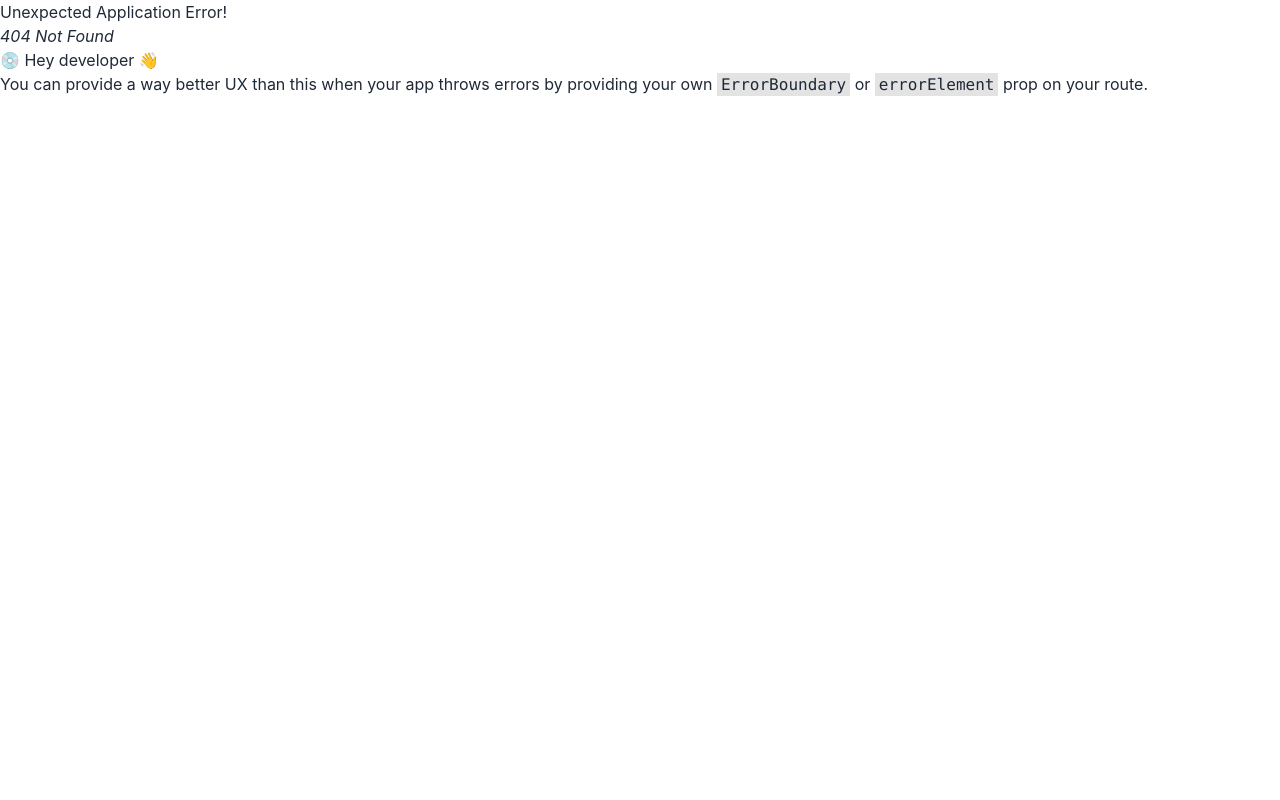
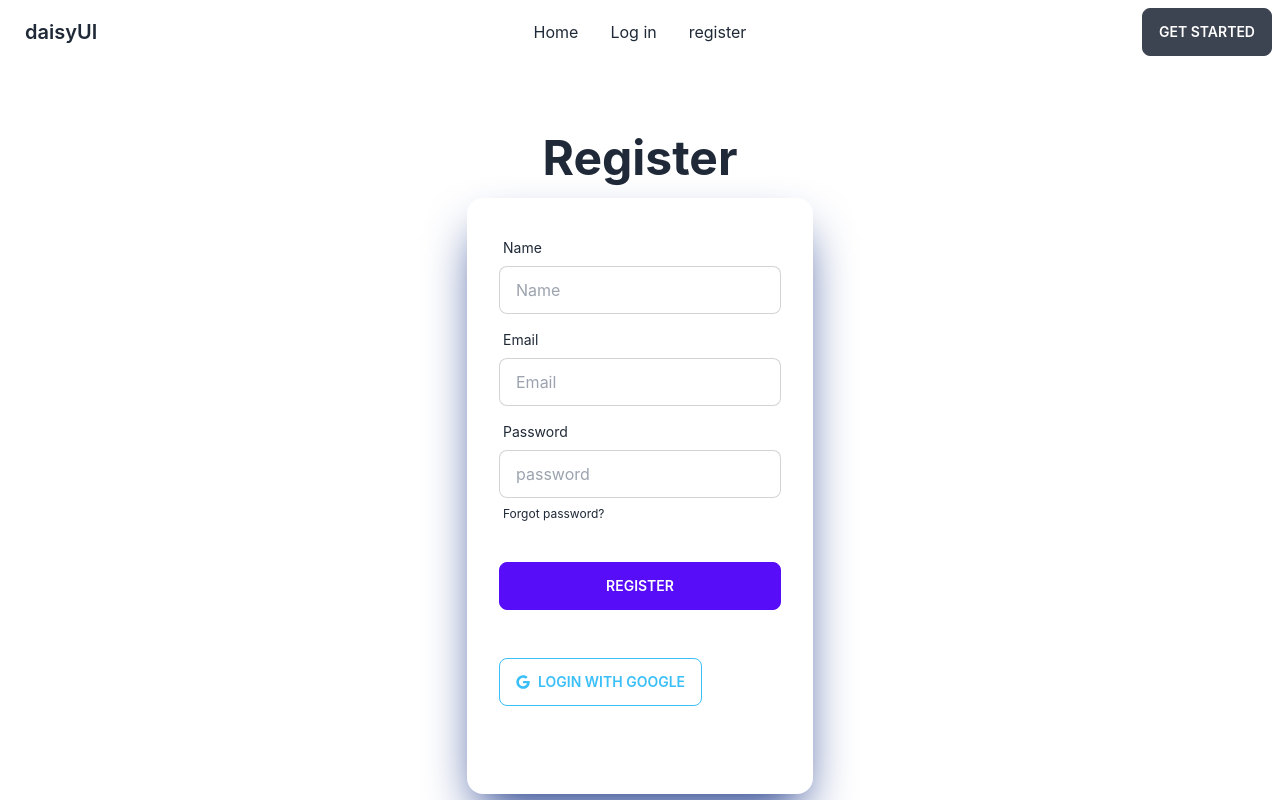
Before and after one commit to tuhin902/demo-assignment12, a React (Create React App) app: page /register in a window 1280 px wide. Before the commit this address had no page. Shown: the top 800 px of the page. Built offline with nearby package versions, Linux system fonts and the light colour scheme; no server answers.

Commit message:
login and register added

```diff
--- a/package.json
+++ b/package.json
@@ -7,8 +7,10 @@
     "@testing-library/react": "^13.4.0",
     "@testing-library/user-event": "^13.5.0",
     "daisyui": "^2.39.0",
+    "firebase": "^9.13.0",
     "react": "^18.2.0",
     "react-dom": "^18.2.0",
+    "react-icons": "^4.6.0",
     "react-router-dom": "^6.4.3",
     "react-scripts": "5.0.1",
     "web-vitals": "^2.1.4"
--- /dev/null
+++ b/src/firebase/firebase.config.js
@@ -0,0 +1,19 @@
+// Import the functions you need from the SDKs you need
+import { initializeApp } from "firebase/app";
+// TODO: Add SDKs for Firebase products that you want to use
+// https://firebase.google.com/docs/web/setup#available-libraries
+
+// Your web app's Firebase configuration
+const firebaseConfig = {
+    apiKey: process.env.REACT_APP_apiKey,
+    authDomain: process.env.REACT_APP_authDomain,
+    projectId: process.env.REACT_APP_projectId,
+    storageBucket: process.env.REACT_APP_storageBucket,
+    messagingSenderId: process.env.REACT_APP_messagingSenderId,
+    appId: process.env.REACT_APP_appId
+};
+
+// Initialize Firebase
+const app = initializeApp(firebaseConfig);
+
+export default app;
--- a/src/index.js
+++ b/src/index.js
@@ -3,11 +3,14 @@ import ReactDOM from 'react-dom/client';
 import './index.css';
 import App from './App';
 import reportWebVitals from './reportWebVitals';
+import AuthProvider from './pages/Shared/AuthProvider/AuthProvider';
 
 const root = ReactDOM.createRoot(document.getElementById('root'));
 root.render(
   <React.StrictMode>
-    <App />
+    <AuthProvider>
+      <App />
+    </AuthProvider>
   </React.StrictMode>
 );
 
--- /dev/null
+++ b/src/pages/Login/Login.js
@@ -0,0 +1,73 @@
+import React from 'react';
+import { useState } from 'react';
+import { useContext } from 'react';
+import { Link, useLocation, useNavigate } from 'react-router-dom';
+import { AuthContext } from '../Shared/AuthProvider/AuthProvider';
+
+const Login = () => {
+
+    const { logIn } = useContext(AuthContext);
+    const [error, setError] = useState();
+    const navigate = useNavigate();
+    const location = useLocation();
+    const from = location.state?.from?.pathname || '/';
+
+    const handleLogin = event => {
+        event.preventDefault();
+        const form = event.target;
+        const email = form.email.value;
+        const password = form.password.value;
+
+        logIn(email, password)
+            .then(result => {
+                const user = result.user;
+                console.log(user);
+                form.reset();
+                navigate(from, { replace: true });
+            })
+            .catch(error => {
+                console.error(error);
+                setError("Password does not match");
+            });
+
+        console.log(email, password);
+    }
+
+    return (
+        <div>
+            <div className="hero min-h-screen ">
+                <div className="hero-content flex-col ">
+                    <div className="text-center lg:text-left">
+                        <h1 className="text-5xl font-bold">Login now!</h1>
+                    </div>
+
+                    <div className="card flex-shrink-0 w-full max-w-sm shadow-2xl shadow-violet-500 bg-black-100">
+                        <form onSubmit={handleLogin} className="card-body">
+                            <div className="form-control">
+                                <label className="label">
+                                    <span className="label-text font-semibold">Email</span>
+                                </label>
+                                <input name='email' type="text" placeholder="email" className="input input-bordered" />
+                            </div>
+                            <div className="form-control">
+                                <label className="label">
+                                    <span className="label-text font-semibold">Password</span>
+                                </label>
+                                <input name='password' type="password" placeholder="password" className="input input-bordered" />
+                                <label className="label">
+                                    <Link className="label-text-alt link link-hover font-semibold" to='/register'>Create an account?</Link>
+                                </label>
+                                <p className='text-sm text-red-600'>{error}</p>
+                            </div>
+                            <div className="form-control mt-6">
+                                <button className="btn btn-primary">Login</button>
+                            </div>
+                        </form>
+                    </div>
+                </div>
+            </div>
+        </div>
+    );
+};
+
+export default Login;
--- /dev/null
+++ b/src/pages/Register/Register.js
@@ -0,0 +1,87 @@
+import React from 'react';
+import { useContext } from 'react';
+import { FaGoogle } from "react-icons/fa";
+import { GithubAuthProvider, GoogleAuthProvider } from 'firebase/auth';
+import { AuthContext } from '../Shared/AuthProvider/AuthProvider';
+
+const Register = () => {
+
+    const googleProvider = new GoogleAuthProvider();
+    const githubProvider = new GithubAuthProvider();
+
+    const { createUser, signInWithGoogle, signInWithGithib } = useContext(AuthContext);
+
+    const handleRegister = event => {
+        event.preventDefault();
+        const form = event.target;
+        const name = form.name.value;
+        const email = form.email.value;
+        const password = form.password.value;
+
+
+        createUser(email, password)
+            .then(result => {
+                const user = result.user;
+                console.log(user);
+                form.reset();
+            })
+            .catch(error => console.error(error));
+
+    }
+
+    const handleGoogle = () => {
+        signInWithGoogle(googleProvider)
+            .then(result => {
+                const user = result.user;
+                console.log(user);
+            })
+            .catch(error => console.error(error));
+    }
+
+
+    return (
+        <div>
+            <div className="hero min-h-screen bg-black-200">
+                <div className="hero-content flex-col ">
+                    <div className="text-center lg:text-left">
+                        <h1 className="text-5xl font-bold">Register</h1>
+                    </div>
+                    <div className="card flex-shrink-0 w-full max-w-sm shadow-2xl shadow-blue-900 bg-black-100">
+                        <form onSubmit={handleRegister} className="card-body">
+                            <div className="form-control">
+                                <label className="label">
+                                    <span className="label-text">Name</span>
+                                </label>
+                                <input name='name' type="text" placeholder="Name" className="input input-bordered" />
+                            </div>
+                            <div className="form-control">
+                                <label className="label">
+                                    <span className="label-text">Email</span>
+                                </label>
+                                <input name='email' type="text" placeholder="Email" className="input input-bordered" />
+                            </div>
+                            <div className="form-control">
+                                <label className="label">
+                                    <span className="label-text">Password</span>
+                                </label>
+                                <input name='password' type="password" placeholder="password" className="input input-bordered" />
+                                <label className="label">
+                                    <a href="#" className="label-text-alt link link-hover">Forgot password?</a>
+                                </label>
+                            </div>
+                            <div className="form-control mt-6">
+                                <button className="btn btn-primary">Register</button>
+                            </div>
+                            <div className='my-10'>
+                                <button onClick={handleGoogle} className="btn btn-outline btn-info mb-4"><span className='mr-2'><FaGoogle></FaGoogle></span> Login with Google</button>
+                            </div>
+                        </form>
+                    </div>
+                </div>
+            </div>
+        </div>
+
+    );
+};
+
+export default Register;
--- /dev/null
+++ b/src/pages/Shared/AuthProvider/AuthProvider.js
@@ -0,0 +1,57 @@
+import React from 'react';
+import { createContext } from 'react';
+import { createUserWithEmailAndPassword, getAuth, onAuthStateChanged, signInWithEmailAndPassword, signInWithPopup, signOut } from 'firebase/auth';
+import app from '../../../firebase/firebase.config';
+import { useState } from 'react';
+import { useEffect } from 'react';
+
+export const AuthContext = createContext();
+
+const auth = getAuth(app);
+
+const AuthProvider = ({ children }) => {
+
+    const [user, setUser] = useState(null);
+
+    const createUser = (email, password) => {
+        return createUserWithEmailAndPassword(auth, email, password);
+
+    }
+    const logIn = (email, password) => {
+        return signInWithEmailAndPassword(auth, email, password);
+
+    }
+
+    const signInWithGoogle = (provider) => {
+        return signInWithPopup(auth, provider);
+    }
+
+    const signInWithGithub = (provider) => {
+        return signInWithPopup(auth, provider);
+
+    }
+    const logOut = () => {
+        return signOut(auth);
+    }
+
+    useEffect(() => {
+        const unsubscribe = onAuthStateChanged(auth, currentUser => {
+            setUser(currentUser);
+        });
+        return () => {
+            unsubscribe();
+        }
+    }, [])
+
+    const authInfo = { user, createUser, logIn, signInWithGoogle, signInWithGithub, logOut };
+
+    return (
+        <div>
+            <AuthContext.Provider value={authInfo}>
+                {children}
+            </AuthContext.Provider>
+        </div>
+    );
+};
+
+export default AuthProvider;
--- a/src/pages/Shared/Header/Header.js
+++ b/src/pages/Shared/Header/Header.js
@@ -4,8 +4,9 @@ import { Link } from 'react-router-dom';
 const Header = () => {
 
     const menuItems = <>
-        <Link to='/'>Home</Link>
-        <Link to='login'>Log in</Link>
+        <li><Link to='/'>Home</Link></li>
+        <li><Link to='/login'>Log in</Link></li>
+        <li><Link to='/register'>register</Link></li>
     </>
 
     return (
```
Also changed, not shown: src/pages/Router/Routes.js (+10 -0 lines), src/pages/Shared/PrivateRoute/PrivateRoute.js (added), 1 other file (tests, documents, lock files or other folders).
